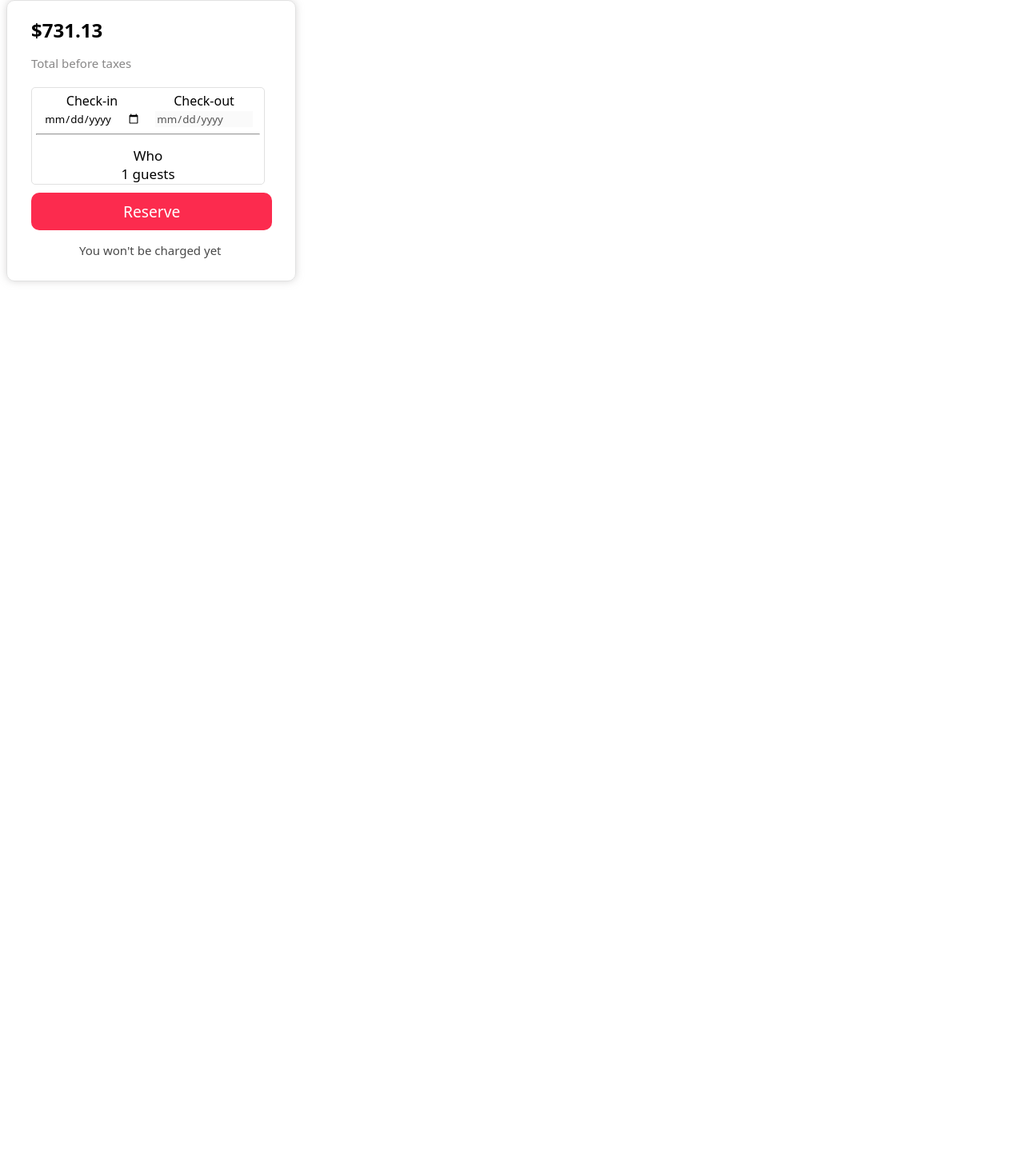
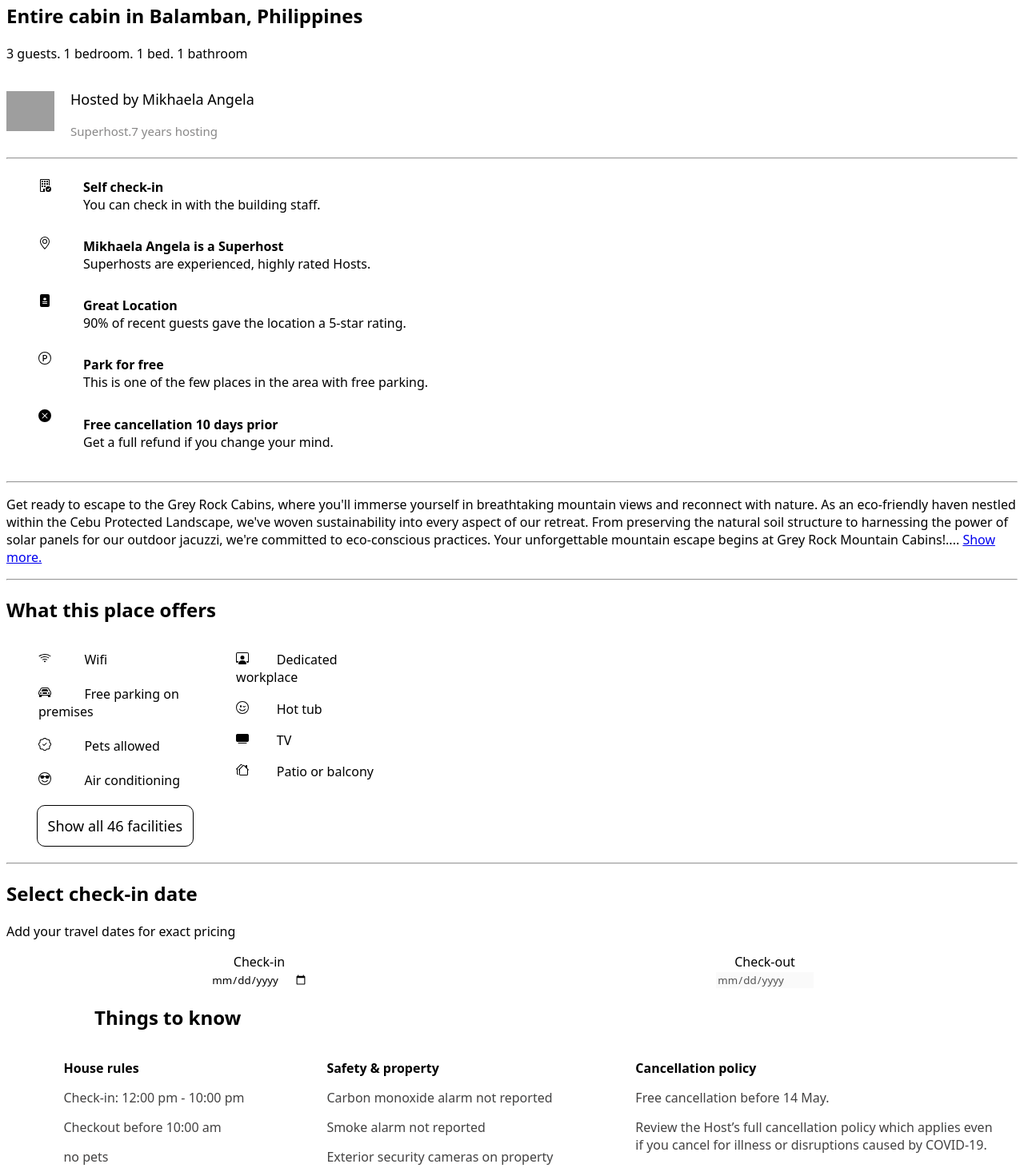
Before and after one commit to Jasjeet13/AirBnB_Clone, a React (Vite) app in the folder Airbnb/: page / in a window 1280 px wide. Shown: the part 126-1587 px from the top of the page at 80% size. Before the commit the page ends 800 px from the top, so only its background shows below. Built offline with nearby package versions, Linux system fonts and the light colour scheme; grey boxes are pictures that could not be loaded.

Commit message:
commitk11

```diff
--- a/Airbnb/src/App.jsx
+++ b/Airbnb/src/App.jsx
@@ -1,14 +1,15 @@
 import React from "react";
+import AboutPlace from "./Components/AboutPlace";
+import PlaceName from "./Components/PlaceName";
 import DateSelector from "./Components/DateSelector";
-import SearchBox from "./Components/SearchBox";
-import AboutPlace from "./Components/AboutPlace";
-import Reserve from "./Components/Reserve";
+import Footer2 from "./Components/Footer2";
 function App() {
   return (
     <div>
+      <PlaceName />
+      <AboutPlace />
       <DateSelector />
-      <SearchBox />
-      <Reserve />
+      <Footer2 />
     </div>
   );
 }
--- /dev/null
+++ b/Airbnb/src/Components/Footer2.css
@@ -0,0 +1,17 @@
+.footer2 {
+  display: flex;
+  justify-content: space-around;
+}
+.heading {
+  margin-left: 110px;
+}
+.list li {
+  color: rgb(67, 66, 66);
+  margin-top: 15px;
+}
+.list {
+  list-style: none;
+}
+ul li:hover {
+  text-decoration: underline;
+}
--- /dev/null
+++ b/Airbnb/src/Components/Footer2.jsx
@@ -0,0 +1,40 @@
+import "./Footer2.css";
+export default function () {
+  return (
+    <>
+      <h2 className="heading">Things to know</h2>
+      <div className="footer2">
+        <div>
+          <ul className="list">
+            <b>House rules</b>
+            <li>Check-in: 12:00 pm - 10:00 pm</li>
+            <li>Checkout before 10:00 am</li>
+            <li>no pets</li>
+            <li>no smoking</li>
+          </ul>
+        </div>
+        <div>
+          <ul className="list">
+            <b>Safety & property</b>
+            <li>Carbon monoxide alarm not reported</li>
+            <li>Smoke alarm not reported</li>
+            <li>Exterior security cameras on property</li>
+            <li>smoke alaram</li>
+          </ul>
+        </div>
+        <div>
+          <ul className="list">
+            <b>Cancellation policy</b>
+            <li>Free cancellation before 14 May.</li>
+            <li>
+              Review the Host’s full cancellation policy which applies even{" "}
+              <br></br>if you cancel for illness or disruptions caused by
+              COVID-19.
+            </li>
+            <li>Full refund: Get back 100% of what you paid.</li>
+          </ul>
+        </div>
+      </div>
+    </>
+  );
+}
--- a/Airbnb/src/Components/Section2.jsx
+++ b/Airbnb/src/Components/Section2.jsx
@@ -43,6 +43,30 @@ export default function Section2() {
               <path d="M12 0H4a2 2 0 0 0-2 2v12a2 2 0 0 0 2 2h8a2 2 0 0 0 2-2V2a2 2 0 0 0-2-2M8.5 4.5v.634l.549-.317a.5.5 0 1 1 .5.866L9 6l.549.317a.5.5 0 1 1-.5.866L8.5 6.866V7.5a.5.5 0 0 1-1 0v-.634l-.549.317a.5.5 0 1 1-.5-.866L7 6l-.549-.317a.5.5 0 0 1 .5-.866l.549.317V4.5a.5.5 0 1 1 1 0M5.5 9h5a.5.5 0 0 1 0 1h-5a.5.5 0 0 1 0-1m0 2h5a.5.5 0 0 1 0 1h-5a.5.5 0 0 1 0-1" />
             </svg>
           </li>
+          <li>
+            <svg
+              xmlns="http://www.w3.org/2000/svg"
+              width="16"
+              height="16"
+              fill="currentColor"
+              class="bi bi-p-circle"
+              viewBox="0 0 16 16"
+            >
+              <path d="M1 8a7 7 0 1 0 14 0A7 7 0 0 0 1 8m15 0A8 8 0 1 1 0 8a8 8 0 0 1 16 0M5.5 4.002h2.962C10.045 4.002 11 5.104 11 6.586c0 1.494-.967 2.578-2.55 2.578H6.784V12H5.5zm2.77 4.072c.893 0 1.419-.545 1.419-1.488s-.526-1.482-1.42-1.482H6.778v2.97z" />
+            </svg>
+          </li>
+          <li>
+            <svg
+              xmlns="http://www.w3.org/2000/svg"
+              width="16"
+              height="16"
+              fill="currentColor"
+              class="bi bi-x-circle-fill"
+              viewBox="0 0 16 16"
+            >
+              <path d="M16 8A8 8 0 1 1 0 8a8 8 0 0 1 16 0M5.354 4.646a.5.5 0 1 0-.708.708L7.293 8l-2.647 2.646a.5.5 0 0 0 .708.708L8 8.707l2.646 2.647a.5.5 0 0 0 .708-.708L8.707 8l2.647-2.646a.5.5 0 0 0-.708-.708L8 7.293z" />
+            </svg>
+          </li>
         </ul>
       </div>
       <div className="list2">
@@ -61,6 +85,16 @@ export default function Section2() {
             <br />
             90% of recent guests gave the location a 5-star rating.
           </li>
+          <li>
+            <b>Park for free</b>
+            <br />
+            This is one of the few places in the area with free parking.
+          </li>
+          <li>
+            <b>Free cancellation 10 days prior</b>
+            <br />
+            Get a full refund if you change your mind.
+          </li>
         </ul>
       </div>
     </div>
--- a/package.json
+++ b/package.json
@@ -3,7 +3,7 @@
     "@emotion/react": "^11.11.4",
     "@emotion/styled": "^11.11.5",
     "@mui/material": "^5.15.15",
-    "antd": "^5.16.4",
+    "antd": "^5.16.5",
     "bootstrap-icons": "^1.11.3",
     "moment": "^2.30.1",
     "react-calendar": "^4.8.0"
```
Also changed, not shown: Airbnb/src/Components/Calendar.jsx (added, +10 -0 lines), 2 other files (tests, documents, lock files or other folders).
